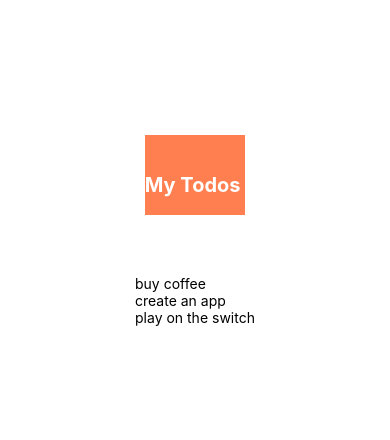
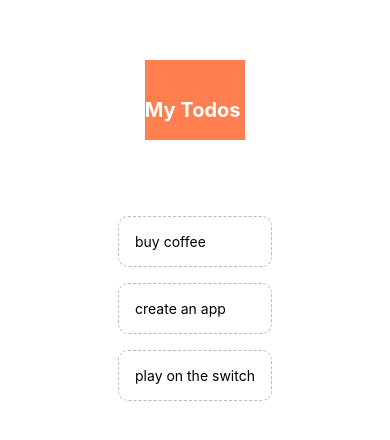
Before and after one commit to Mahad444/todolistRnative, a React Native app: screen / in a window 390 px wide. Shown: the part 172-612 px from the top of the page. Built offline with nearby package versions, Linux system fonts and the light colour scheme.

Commit message:
making adelete button for a specific todo

```diff
--- a/App.js
+++ b/App.js
@@ -1,6 +1,7 @@
 import React,{useState} from 'react';
 import { StyleSheet, Text, View,FlatList } from 'react-native';
 import Header from './component/header';
+import TodoItem from './component/toItem';
 
 export default function App() {
 
@@ -9,6 +10,15 @@
   {text:"create an app" , key:'2'},
   {text:"play on the switch" , key:'3'},
 ]);
+
+// creating delete button
+
+const pressHandler = (key)=> {
+  setTodo((prevTodo)=>{
+    return prevTodo.filter(todo => todo.key != key)
+  });
+}
+
   return (
     <View style={styles.container}>
      <Header/>
@@ -17,7 +27,7 @@
       <View style={styles.list}>
       <FlatList data={todo}
       renderItem={({item}) => (
-        <Text>{item.text}</Text>
+        <TodoItem  item={item} pressHandler={pressHandler}/>
   )}/>
       </View>
      </View>
--- /dev/null
+++ b/component/toItem.js
@@ -0,0 +1,24 @@
+import React from "react";
+import { Text,TouchableOpacity,StyleSheet } from "react-native";
+
+export default function TodoItem ({item , pressHandler}){
+    return (
+        <TouchableOpacity onPress={()=>pressHandler(item.keya)}>
+            <Text style={styles.item}>{item.text}</Text>
+        </TouchableOpacity>
+    )
+
+}
+
+
+const styles = StyleSheet.create({
+    item:{
+        padding:16,
+        marginTop:16,
+        borderColor:'#bbb',
+        borderWidth:1,
+        borderStyle:'dashed',
+        borderRadius:10
+    }
+
+})
```
